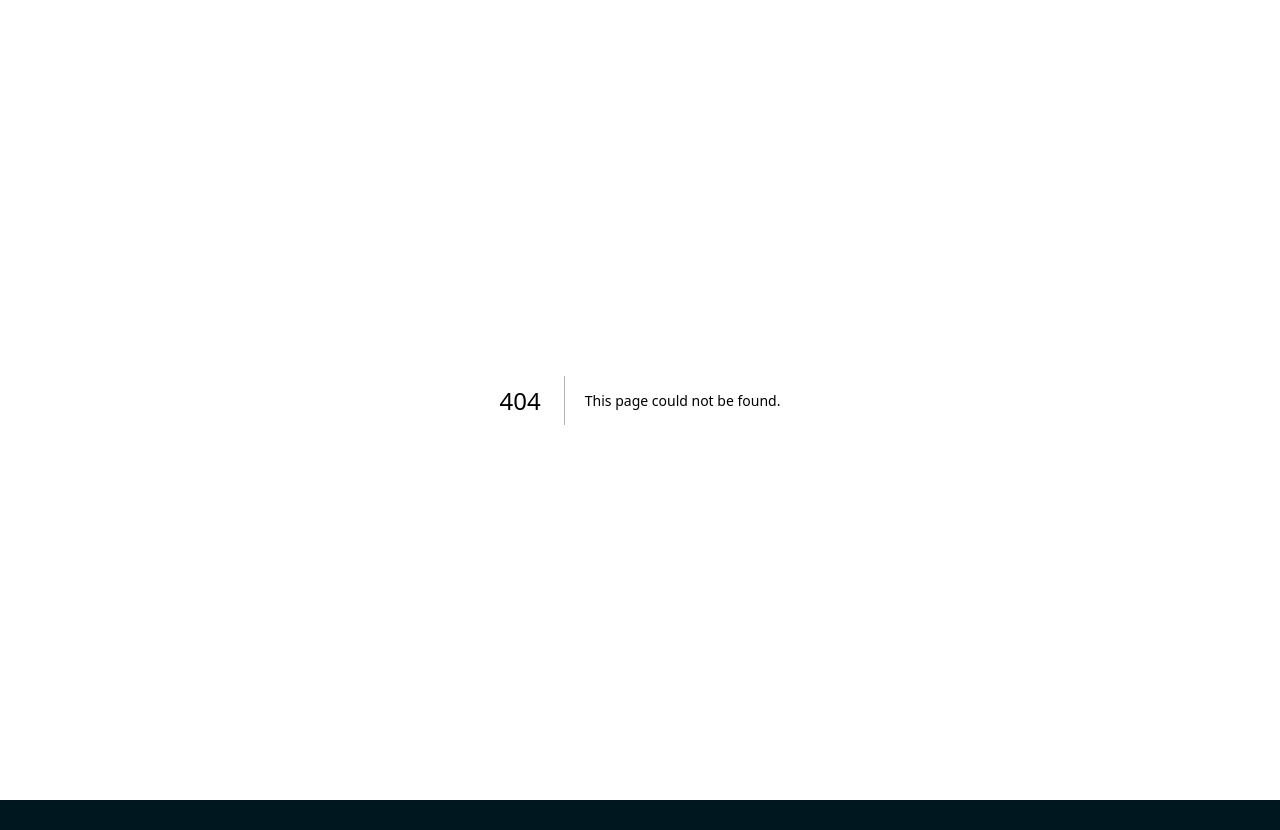
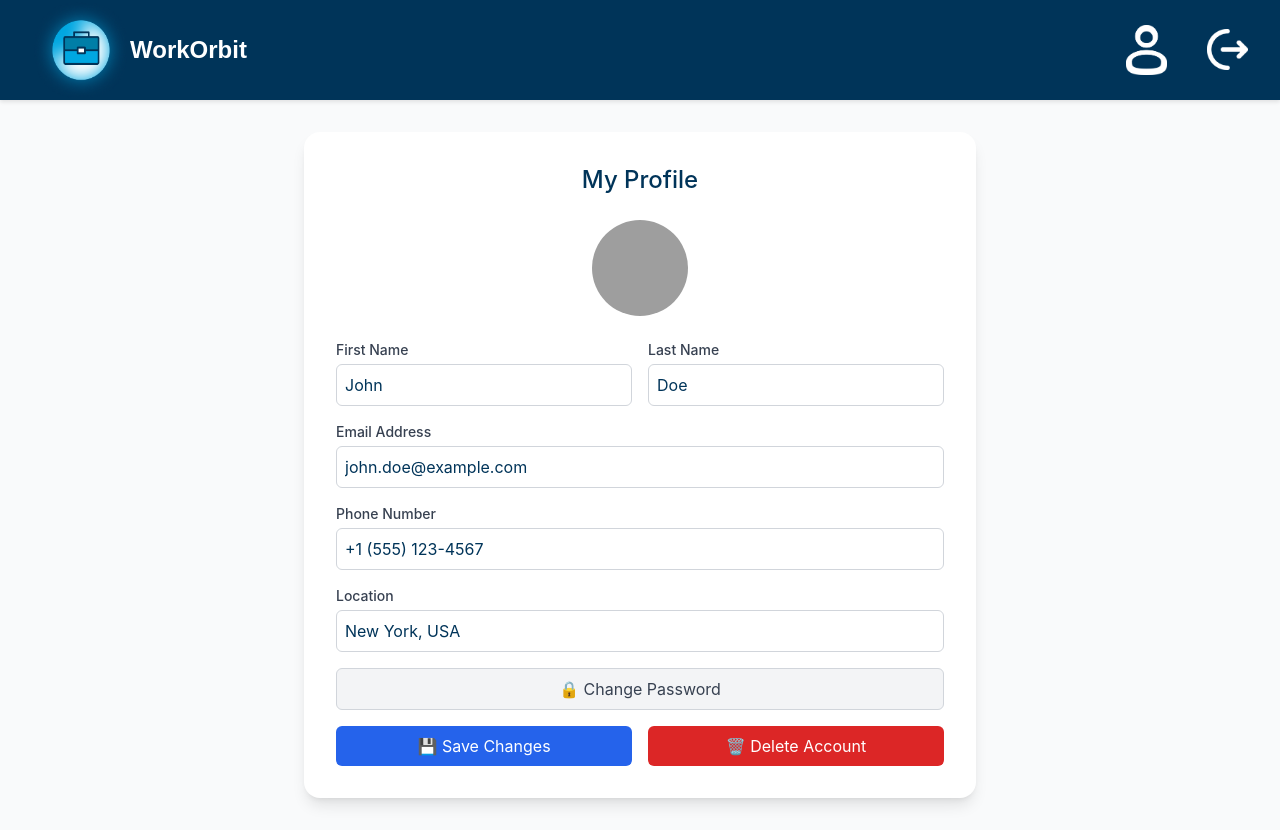
Before and after one commit to DuongNguyen28/WorkOrbit, a Next.js app in the folder frontend/fe-csds395-hd/: page /profile in a window 1280 px wide. Before the commit this address had no page. Before the commit the page ends 800 px from the top, so only its background shows below. Built offline with nearby package versions, Linux system fonts and the light colour scheme; grey boxes are pictures that could not be loaded.

Commit message:
Created MyProfile page, updated Header.tsx so that click on User icon will direct to MyProfile page

```diff
--- /dev/null
+++ b/frontend/fe-csds395-hd/src/app/profile/page.tsx
@@ -0,0 +1,174 @@
+'use client';
+
+import React, { useState, useRef } from 'react';
+import Image from 'next/image';
+import Header from '@/components/header/Header';
+
+/**
+ * UserPage component implements a profile form with controlled inputs and avatar upload
+ */
+export default function UserPage() {
+  // State hooks for form fields
+  const [firstName, setFirstName] = useState('John');
+  const [lastName, setLastName] = useState('Doe');
+  const [email, setEmail] = useState('john.doe@example.com');
+  const [phone, setPhone] = useState('+1 (555) 123-4567');
+  const [location, setLocation] = useState('New York, USA');
+
+  // Avatar state and file input ref
+  const defaultAvatar = '/images/avatar-placeholder.png';
+  const [avatar, setAvatar] = useState<string>('/images/avatar-placeholder.png');
+  const fileInputRef = useRef<HTMLInputElement>(null);
+
+  // Handlers
+  const handleAvatarClick = () => {
+    fileInputRef.current?.click();
+  };
+
+  const handleAvatarChange = (e: React.ChangeEvent<HTMLInputElement>) => {
+    const file = e.target.files?.[0];
+    if (file) {
+      const url = URL.createObjectURL(file);
+      setAvatar(url);
+    }
+  };
+
+  const handleSave = (e: React.FormEvent) => {
+    e.preventDefault();
+    // TODO: Implement save logic (e.g., POST to backend)
+    console.log({ firstName, lastName, email, phone, location, avatar });
+  };
+
+  const handleDelete = () => {
+    // TODO: Implement delete logic
+    console.log('Delete account');
+  };
+
+  const handleAvatarError = () => {
+    // use warn instead of error so Next.js won't show its red overlay
+    console.warn('Failed to load avatar image. Reverting to placeholder.');
+    // only reset if we weren't already showing the placeholder
+    if (avatar !== defaultAvatar) {
+      setAvatar(defaultAvatar);
+    }
+  };
+
+  return (
+    <div className="min-h-screen flex flex-col bg-gray-50">
+      <Header></Header>
+
+      {/* Content */}
+      <div className="flex-grow flex items-center justify-center p-8">
+        <div className="bg-white rounded-2xl shadow-lg p-8 w-full max-w-2xl">
+          {/* Profile Header */}
+          <h1 className="text-2xl font-medium text-center mb-6">My Profile</h1>
+
+          {/* Avatar with upload */}
+          <div className="relative w-24 h-24 rounded-full overflow-hidden mx-auto mb-6">
+            <Image
+              src={avatar}
+              alt="Avatar"
+              fill
+              className="object-cover"
+              unoptimized
+              loader={({ src }) => src}
+              onError={handleAvatarError}
+            />
+            <div className="absolute inset-0 bg-black bg-opacity-0 hover:bg-opacity-30 flex items-center justify-center transition-all duration-200">
+              <button
+                type="button"
+                onClick={handleAvatarClick}
+                className="bg-blue-600 p-2 rounded-full border-2 border-white opacity-0 hover:opacity-100 transition-opacity duration-200"
+              >
+                📷
+              </button>
+            </div>
+            <input
+              type="file"
+              accept="image/*"
+              ref={fileInputRef}
+              onChange={handleAvatarChange}
+              className="hidden"
+            />
+          </div>
+
+          {/* Form (controlled) */}
+          <form onSubmit={handleSave} className="space-y-4">
+            <div className="grid grid-cols-2 gap-4">
+              <div>
+                <label className="block text-sm font-medium text-gray-700">First Name</label>
+                <input
+                  type="text"
+                  value={firstName}
+                  onChange={(e) => setFirstName(e.target.value)}
+                  className="mt-1 block w-full border border-gray-300 rounded-md p-2"
+                />
+              </div>
+              <div>
+                <label className="block text-sm font-medium text-gray-700">Last Name</label>
+                <input
+                  type="text"
+                  value={lastName}
+                  onChange={(e) => setLastName(e.target.value)}
+                  className="mt-1 block w-full border border-gray-300 rounded-md p-2"
+                />
+              </div>
+            </div>
+            <div>
+              <label className="block text-sm font-medium text-gray-700">Email Address</label>
+              <input
+                type="email"
+                value={email}
+                onChange={(e) => setEmail(e.target.value)}
+                className="mt-1 block w-full border border-gray-300 rounded-md p-2"
+              />
+            </div>
+            <div>
+              <label className="block text-sm font-medium text-gray-700">Phone Number</label>
+              <input
+                type="tel"
+                value={phone}
+                onChange={(e) => setPhone(e.target.value)}
+                className="mt-1 block w-full border border-gray-300 rounded-md p-2"
+              />
+            </div>
+            <div>
+              <label className="block text-sm font-medium text-gray-700">Location</label>
+              <input
+                type="text"
+                value={location}
+                onChange={(e) => setLocation(e.target.value)}
+                className="mt-1 block w-full border border-gray-300 rounded-md p-2"
+              />
+            </div>
+
+            {/* Change Password */}
+            <button
+              type="button"
+              className="w-full bg-gray-100 text-gray-700 py-2 rounded-md border border-gray-300 inline-flex items-center justify-center"
+            >
+              🔒 Change Password
+            </button>
+
+            {/* Action Buttons */}
+            <div className="flex space-x-4">
+              <button
+                type="submit"
+                className="flex-1 bg-blue-600 text-white py-2 rounded-md inline-flex items-center justify-center"
+              >
+                💾 Save Changes
+              </button>
+              <button
+                type="button"
+                onClick={handleDelete}
+                className="flex-1 bg-red-600 text-white py-2 rounded-md inline-flex items-center justify-center"
+              >
+                🗑️ Delete Account
+              </button>
+            </div>
+          </form>
+        </div>
+      </div>
+    </div>
+  );
+}
--- a/frontend/fe-csds395-hd/src/components/header/Header.tsx
+++ b/frontend/fe-csds395-hd/src/components/header/Header.tsx
@@ -13,7 +13,7 @@ export default function Header(){
         // Add signout logic here if needed
         break;
       case 'user':
-        router.push('/user');
+        router.push('/profile');
         break;
       default:
         router.push('/landing');
@@ -27,12 +27,29 @@ export default function Header(){
         <h1 className="header__title">WorkOrbit</h1>
       </div>
 
-      <div className="header__right">
+      {/* <div className="header__right">
         <button>
           <Image src="/images/User.png" alt="alt" width={41} height={50} />
         </button>
         <button className="header__icon-button">
           <Image src="/images/Vector.png" alt="alt" width={41} height={50} />
+        </button>
+      </div> */}
+
+      <div className="header__right">
+        <button
+          onClick={() => handleHeaderClick('user')}
+          className="header__icon-button"
+          aria-label="User Profile"
+        >
+          <Image src="/images/User.png" alt="User Profile" width={41} height={50} />
+        </button>
+        <button
+          onClick={() => handleHeaderClick('signout')}
+          className="header__icon-button"
+          aria-label="Sign Out"
+        >
+          <Image src="/images/Vector.png" alt="Sign Out" width={41} height={50} />
         </button>
       </div>
 
```
